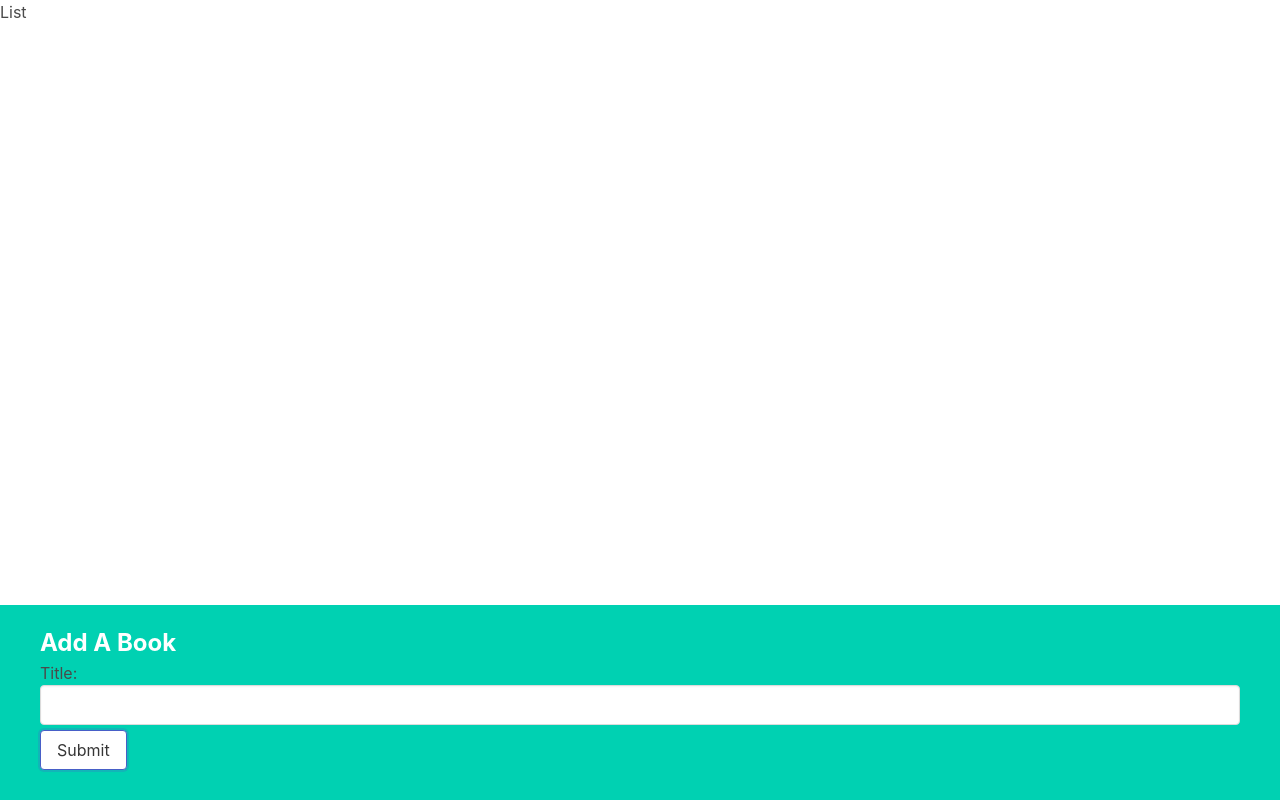
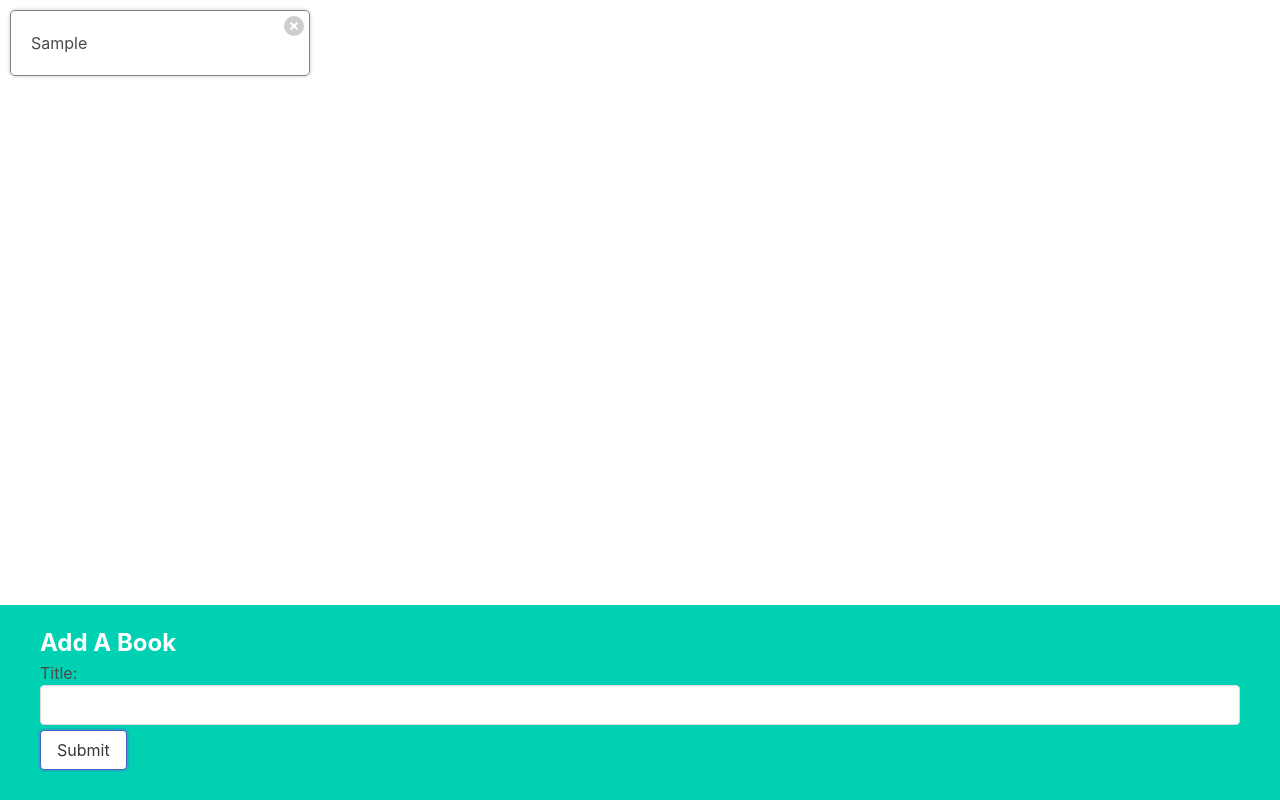
Before and after one commit to Liv4-code/book-list-app, a React (Create React App) app: page / in a window 1280 px wide. Both pictures are taken after typing "Sample" into the empty fields and a click on the button "Submit". Built offline with nearby package versions, Linux system fonts and the light colour scheme.

Commit message:
Set upfuntionality for deleting book

```diff
--- a/src/App.js
+++ b/src/App.js
@@ -5,22 +5,30 @@
 const App = () => {
     const [books, setBooks] = useState([]);
 
+    const deleteBookById = (id) => {
+        const updatedBooks = books.filter((book) => {
+            return book.id !== id;
+        });
+
+        setBooks(updatedBooks);
+    };
+
     const createBook = (title) => {
         const updatedBooks = [
             ...books,
-            { id: Math.round(Math.random * 9999), title },
+            { id: Math.round(Math.random() * 9999), title },
         ];
 
         setBooks(updatedBooks);
     };
 
-    const editBook = () => {};
+    // const editBook = () => {};
 
-    const deleteBook = () => {};
+    // const deleteBook = () => {};
 
     return (
-        <div>
-            <BookList />
+        <div className="app">
+            <BookList books={books} onDelete={deleteBookById} />
             <BookCreate onCreate={createBook} />
         </div>
     );
--- a/src/components/BookList.js
+++ b/src/components/BookList.js
@@ -1,4 +1,10 @@
-const BookEdit = ({ props }) => {
-    return <div>List</div>;
+import BookShow from "./BookShow";
+
+const BookList = ({ books, onDelete }) => {
+    const renderedBooks = books.map((book) => {
+        return <BookShow key={book.id} book={book} onDelete={onDelete} />;
+    });
+
+    return <div className="rendered-books">{renderedBooks}</div>;
 };
-export default BookEdit;
+export default BookList;
--- a/src/components/BookShow.js
+++ b/src/components/BookShow.js
@@ -1,4 +1,17 @@
-const BookShow = () => {
-    return <div>Show</div>;
+const BookShow = ({ book, onDelete }) => {
+    const handleClick = () => {
+        onDelete(book.id);
+    };
+
+    return (
+        <div className="book-show">
+            {book.title}
+            <div className="actions">
+                <button className="delete" onClick={handleClick}>
+                    Delete
+                </button>
+            </div>
+        </div>
+    );
 };
 export default BookShow;
```
